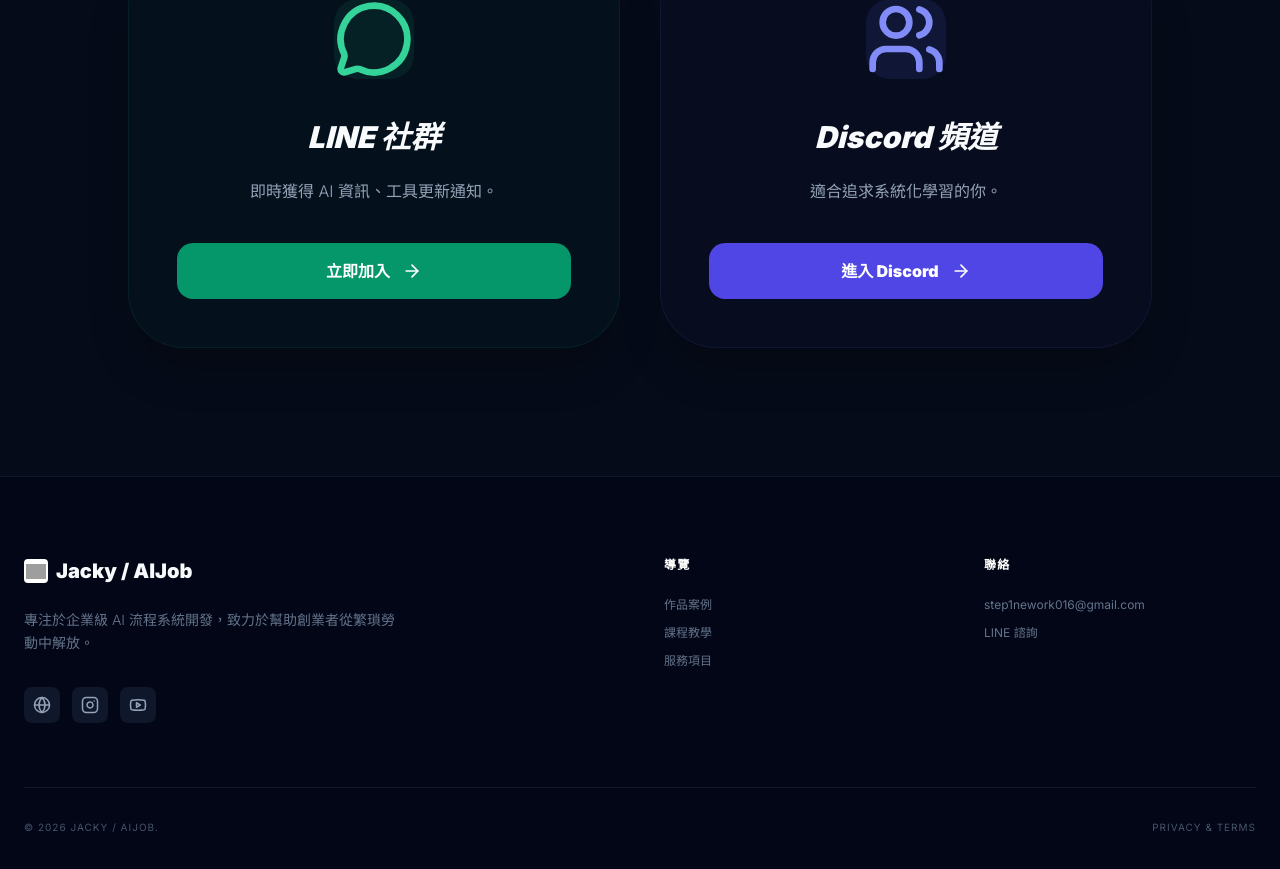
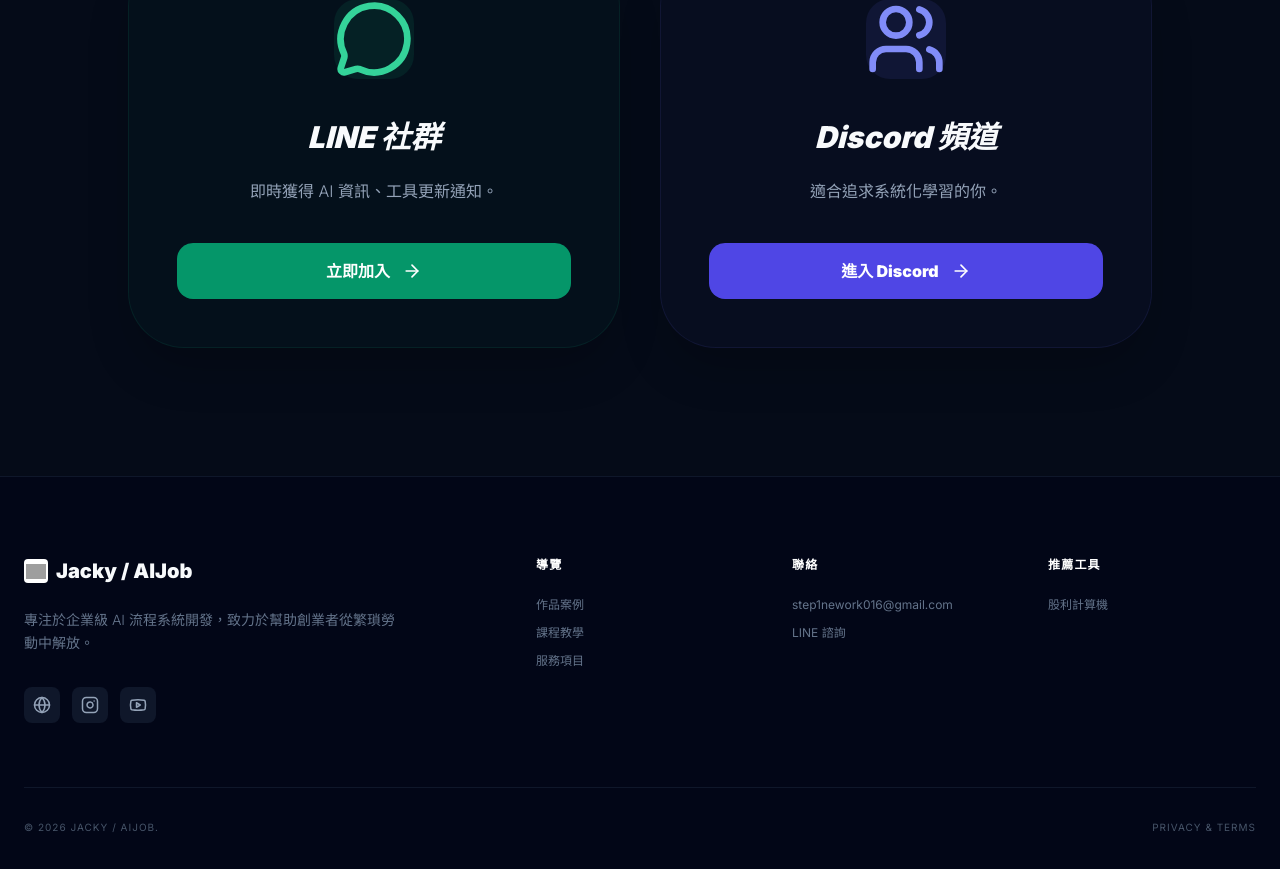
Before and after one commit to jacky6658/JackyAI, a React (Vite) app: page /works in a window 1280 px wide. Shown: the part 5344-6213 px from the top of the page. Built offline with nearby package versions, Linux system fonts and the light colour scheme; grey boxes are pictures that could not be loaded.

Commit message:
feat: 在 Footer 新增「推薦工具」區塊，加入股利計算機反向連結
Co-Authored-By: Claude Sonnet 4.6 <noreply@anthropic.com>

```diff
--- a/components/Layout.tsx
+++ b/components/Layout.tsx
@@ -158,7 +158,7 @@ const Footer: React.FC = () => {
   return (
     <footer className="bg-slate-950 pt-20 pb-12 border-t border-slate-900">
       <div className="max-w-7xl mx-auto px-6">
-        <div className="grid grid-cols-1 md:grid-cols-4 gap-12 mb-16">
+        <div className="grid grid-cols-1 md:grid-cols-5 gap-12 mb-16">
           <div className="md:col-span-2">
             <Link to="/" className="text-xl font-black mb-6 flex items-center gap-2">
               <div className="w-6 h-6 rounded bg-white p-0.5">
@@ -192,6 +192,22 @@ const Footer: React.FC = () => {
               <li><a href={BRAND.lineLink} target="_blank" rel="noreferrer" className="hover:text-blue-400 transition-colors">LINE 諮詢</a></li>
             </ul>
           </div>
+
+          <div>
+            <h4 className="font-bold text-white mb-6 uppercase tracking-widest text-xs">推薦工具</h4>
+            <ul className="space-y-3 text-slate-500 text-xs">
+              <li>
+                <a
+                  href="https://gulicalc.com/"
+                  target="_blank"
+                  rel="noreferrer"
+                  className="hover:text-blue-400 transition-colors"
+                >
+                  股利計算機
+                </a>
+              </li>
+            </ul>
+          </div>
         </div>
 
         <div className="pt-8 border-t border-slate-900 text-slate-600 text-[10px] flex justify-between uppercase tracking-widest">
```
